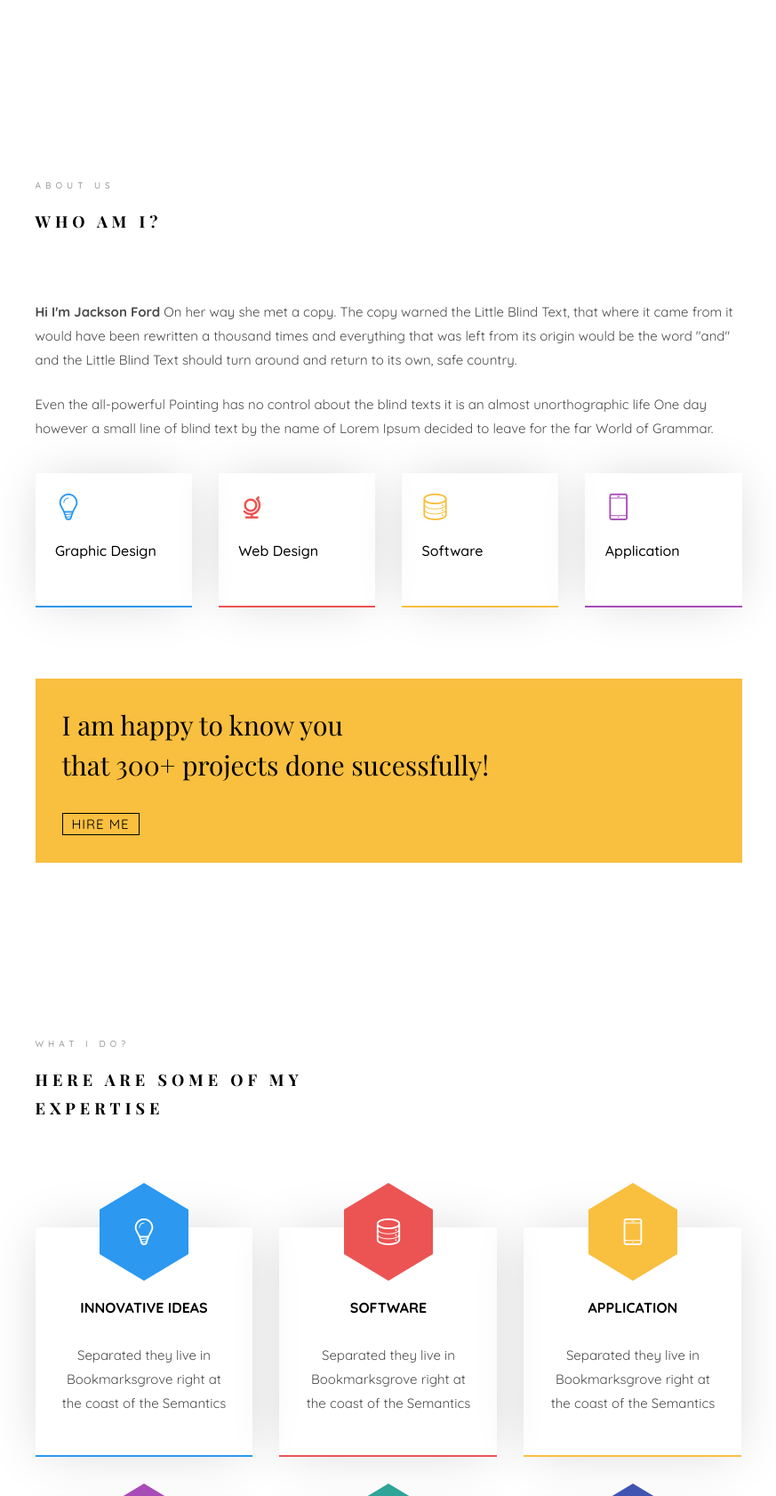
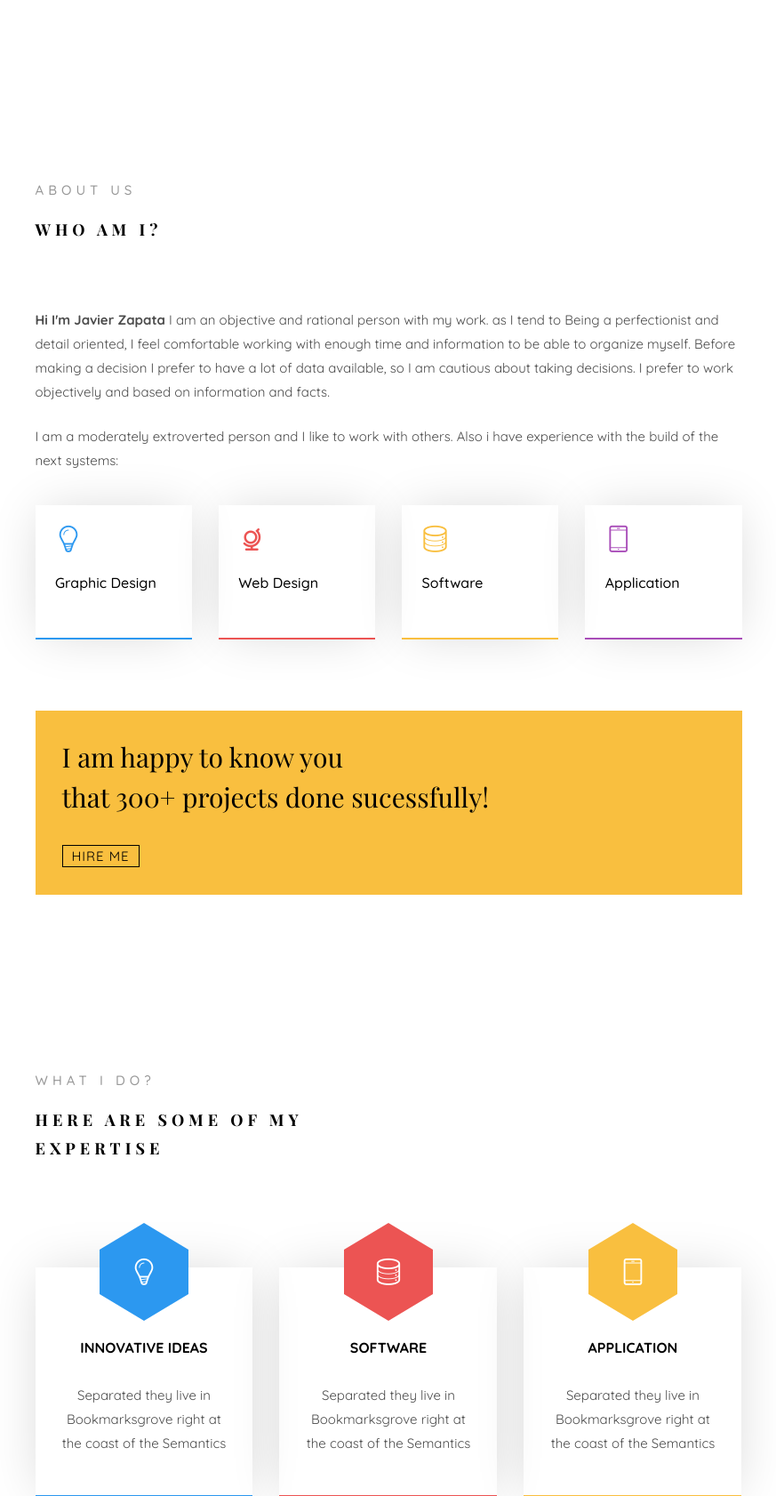
Before and after one commit to Javieeer/MiPaginaWeb, a Flask app: page / in a window 1280 px wide. Shown: the part 810-2492 px from the top of the page at 89% size, without its empty margins (353-1226 px from the left). Run offline with Flask 2, Linux system fonts and the light colour scheme; some libraries are stand-ins or nearby versions; some web fonts are replaced.

Commit message:
Se modifica el contenido del curriculum y los links a los que dirigen algunos <a> adicional se modifican las imagenes y demás contenido real

```diff
--- a/static/css/style.css
+++ b/static/css/style.css
@@ -420,7 +420,7 @@
 .heading-meta {
   margin-bottom: 15px;
   display: block;
-  font-size: 10px;
+  font-size: 15px;
   text-transform: uppercase;
   color: #999999;
   font-weight: 500;
--- a/templates/index.html
+++ b/templates/index.html
@@ -3,25 +3,14 @@
 	<head>
 	<meta charset="utf-8">
 	<meta http-equiv="X-UA-Compatible" content="IE=edge">
-	<title>Jackson Template</title>
+	<title>CV Javier Zapata</title>
 	<meta name="viewport" content="width=device-width, initial-scale=1">
-	<meta name="description" content="" />
-	<meta name="keywords" content="" />
-	<meta name="author" content="" />
-
-  <!-- Facebook and Twitter integration -->
-	<meta property="og:title" content=""/>
-	<meta property="og:image" content=""/>
-	<meta property="og:url" content=""/>
-	<meta property="og:site_name" content=""/>
-	<meta property="og:description" content=""/>
-	<meta name="twitter:title" content="" />
-	<meta name="twitter:image" content="" />
-	<meta name="twitter:url" content="" />
-	<meta name="twitter:card" content="" />
+	<meta name="description" content="this is my cv" />
+	<meta name="keywords" content="cv, experience, new, work" />
+	<meta name="author" content="Javier Zapata" />
 
 	<!-- Place favicon.ico and apple-touch-icon.png in the root directory -->
-	<link rel="shortcut icon" href="favicon.ico">
+	<link rel="shortcut icon" href="../static/images/favicon.ico">
 
 	<link href="https://fonts.googleapis.com/css?family=Quicksand:300,400,500,700" rel="stylesheet">
 	<link href="https://fonts.googleapis.com/css?family=Playfair+Display:400,400i,700" rel="stylesheet">
@@ -57,8 +46,8 @@
 		<aside id="colorlib-aside" role="complementary" class="border js-fullheight">
 			<div class="text-center">
 				<div class="author-img" style="background-image: url(../static/images/about.jpg);"></div>
-				<h1 id="colorlib-logo"><a href="index.html">Jackson Ford</a></h1>
-				<span class="position"><a href="#">UI/UX/Designer</a> in Philippines</span>
+				<h1 id="colorlib-logo"><a href="index.html">Javier Zapata</a></h1>
+				<span class="position"><a href="https://keepcoding.io/blog/desarrollo-web-con-python/" target="_blank">web and python developer</a> in Colombia</span>
 			</div>
 			<nav id="colorlib-main-menu" role="navigation" class="navbar">
 				<div id="navbar" class="collapse">
@@ -77,14 +66,15 @@
 			</nav>
 
 			<div class="colorlib-footer">
-				<p><small>&copy; <!-- Link back to Colorlib can't be removed. Template is licensed under CC BY 3.0. -->
-Copyright <script>document.write(new Date().getFullYear());</script> All rights reserved. Made with <i class="icon-heart" aria-hidden="true"></i> by <a href="https://colorlib.com" target="_blank">Colorlib</a>
-<!-- Link back to Colorlib can't be removed. Template is licensed under CC BY 3.0. --> </span> <span>Distributed by <a href="https://themewagon.com" target="_blank">ThemeWagon</a></span> <span>Demo Images: <a href="https://unsplash.com/" target="_blank">Unsplash.com</a></span></small></p>
+				<p><small>&copy;
+                Copyright <script>document.write(new Date().getFullYear());</script> All rights reserved.
+                </span> <span>made by <a href="https://github.com/Javieeer" target="_blank">Javier Zapata</a></span>
+                <span>Contact: <a href="https://wa.link/yhz7p8" target="_blank">Whatsapp</a></span></small></p>
 				<ul>
-					<li><a href="#"><i class="icon-facebook2"></i></a></li>
-					<li><a href="#"><i class="icon-twitter2"></i></a></li>
-					<li><a href="#"><i class="icon-instagram"></i></a></li>
-					<li><a href="#"><i class="icon-linkedin2"></i></a></li>
+					<li><a href="https://www.facebook.com/javier.zapata.9828/" target="_blank"><i class="icon-facebook2" style="color: #2c98f0;"></i></a></li>
+					<li><a href="https://twitter.com/JavierZ_py" target="_blank"><i class="icon-twitter2" style="color: #2c98f0;"></i></a></li>
+					<li><a href="https://www.instagram.com/javier.zapata99/" target="_blank"><i class="icon-instagram" style="color: #2c98f0;"></i></a></li>
+					<li><a href="https://www.linkedin.com/in/javier-alejandro-003a841a1/" target="_blank"><i class="icon-linkedin2" style="color: #2c98f0;"></i></a></li>
 				</ul>
 			</div>
 
@@ -94,6 +84,7 @@
 			<section id="colorlib-hero" class="js-fullheight" data-section="home">
 				<div class="flexslider js-fullheight">
 					<ul class="slides">
+                        <!-- CAMBIAR! -->
 				   	<li style="background-image: url(../static/images/img_bg_1.jpg);">
 				   		<div class="overlay"></div>
 				   		<div class="container-fluid">
@@ -101,15 +92,16 @@
 					   			<div class="col-md-6 col-md-offset-3 col-md-pull-3 col-sm-12 col-xs-12 js-fullheight slider-text">
 					   				<div class="slider-text-inner js-fullheight">
 					   					<div class="desc">
-						   					<h1>Hi! <br>I'm Jackson</h1>
-						   					<h2>100% html5 bootstrap templates Made by <a href="https://colorlib.com/" target="_blank">colorlib.com</a></h2>
-												<p><a class="btn btn-primary btn-learn">Download CV <i class="icon-download4"></i></a></p>
+						   					<h1>Hi! <br>I'm Javier</h1>
+						   					<h2>apps 100% develop with python or websites with python, html and css or the you need</h2>
+												<p><a href="../static/documents/cv.pdf" target="_blank" class="btn btn-primary btn-learn">Download CV <i class="icon-download4"></i></a></p>
 											</div>
 					   				</div>
 					   			</div>
 					   		</div>
 				   		</div>
 				   	</li>
+                    <!-- CAMBIAR! -->
 				   	<li style="background-image: url(../static/images/img_bg_2.jpg);">
 				   		<div class="overlay"></div>
 				   		<div class="container-fluid">
@@ -117,9 +109,8 @@
 					   			<div class="col-md-6 col-md-offset-3 col-md-pull-3 col-sm-12 col-xs-12 js-fullheight slider-text">
 					   				<div class="slider-text-inner">
 					   					<div class="desc">
-						   					<h1>I am <br>a Designer</h1>
-												<h2>100% html5 bootstrap templates Made by <a href="https://colorlib.com/" target="_blank">colorlib.com</a></h2>
-												<p><a class="btn btn-primary btn-learn">View Portfolio <i class="icon-briefcase3"></i></a></p>
+						   					<h1>I am <br>a Designer, mechatronic technician and developer</h1>
+												<p><a href="https://github.com/Javieeer" target="_blank" class="btn btn-primary btn-learn">View Portfolio <i class="icon-briefcase3"></i></a></p>
 											</div>
 					   				</div>
 					   			</div>
@@ -137,10 +128,18 @@
 							<div class="row row-bottom-padded-sm animate-box" data-animate-effect="fadeInLeft">
 								<div class="col-md-12">
 									<div class="about-desc">
-										<span class="heading-meta">About Us</span>
+										<span class="heading-meta" style="font-size: 15px;">About Us</span>
 										<h2 class="colorlib-heading">Who Am I?</h2>
-										<p><strong>Hi I'm Jackson Ford</strong> On her way she met a copy. The copy warned the Little Blind Text, that where it came from it would have been rewritten a thousand times and everything that was left from its origin would be the word "and" and the Little Blind Text should turn around and return to its own, safe country.</p>
-										<p>Even the all-powerful Pointing has no control about the blind texts it is an almost unorthographic life One day however a small line of blind text by the name of Lorem Ipsum decided to leave for the far World of Grammar.</p>
+										<p><strong>Hi I'm Javier Zapata</strong> I am an objective and rational person with my work. as I tend to
+                                            Being a perfectionist and detail oriented, I feel comfortable working with
+                                            enough time and information to be able to organize myself.
+                                            Before making a decision I prefer to have a lot of data
+                                            available, so I am cautious about taking
+                                            decisions. I prefer to work objectively and based on
+                                            information and facts.</p>
+										<p>I am a moderately extroverted person and I like to work with others.
+                                            Also i have experience with the build of the next systems:
+                                            </p>
 									</div>
 								</div>
 							</div>
```
Also changed, not shown: static/images/about.jpg, static/images/favicon.ico (added), 1 other file.
